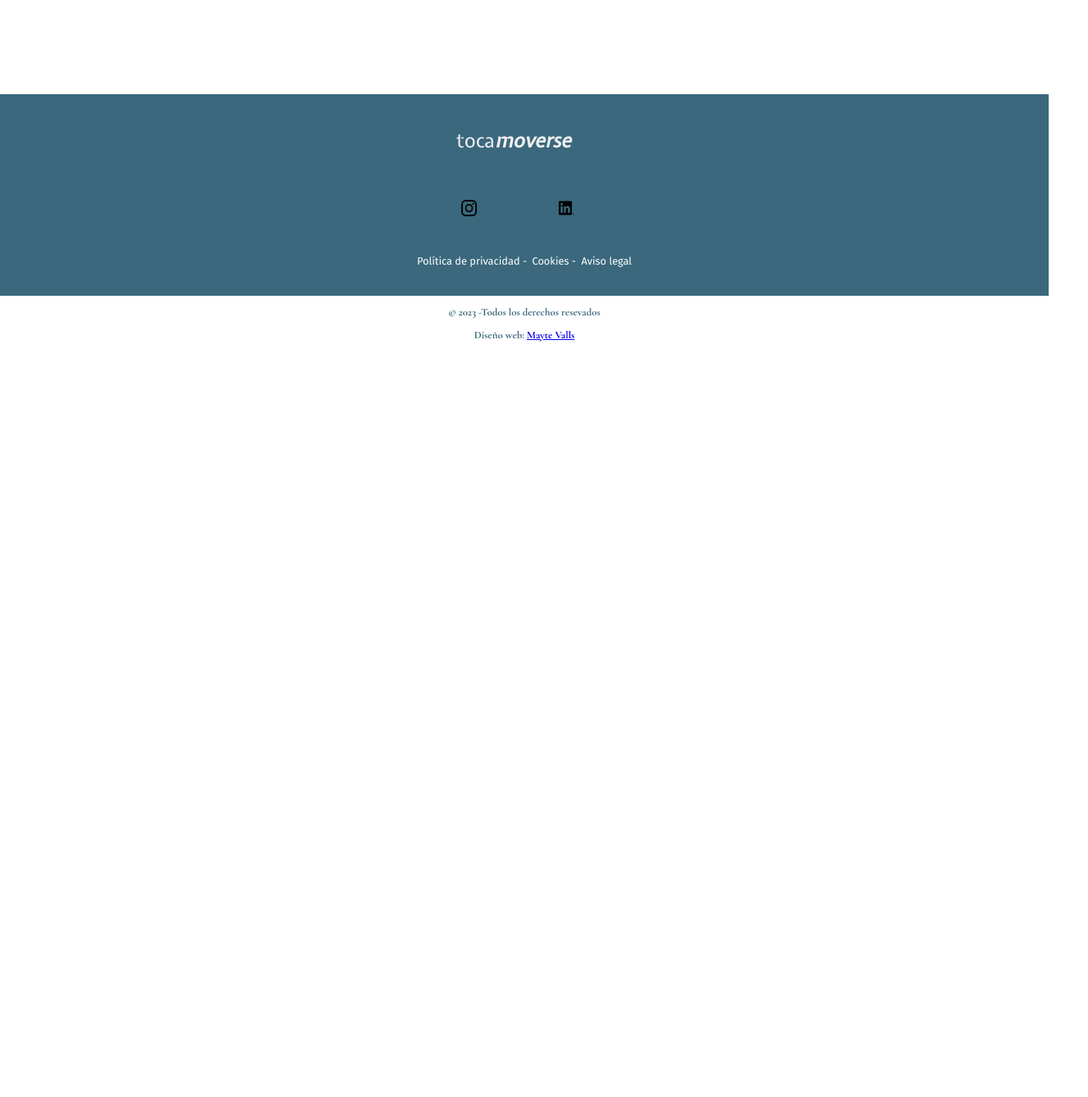
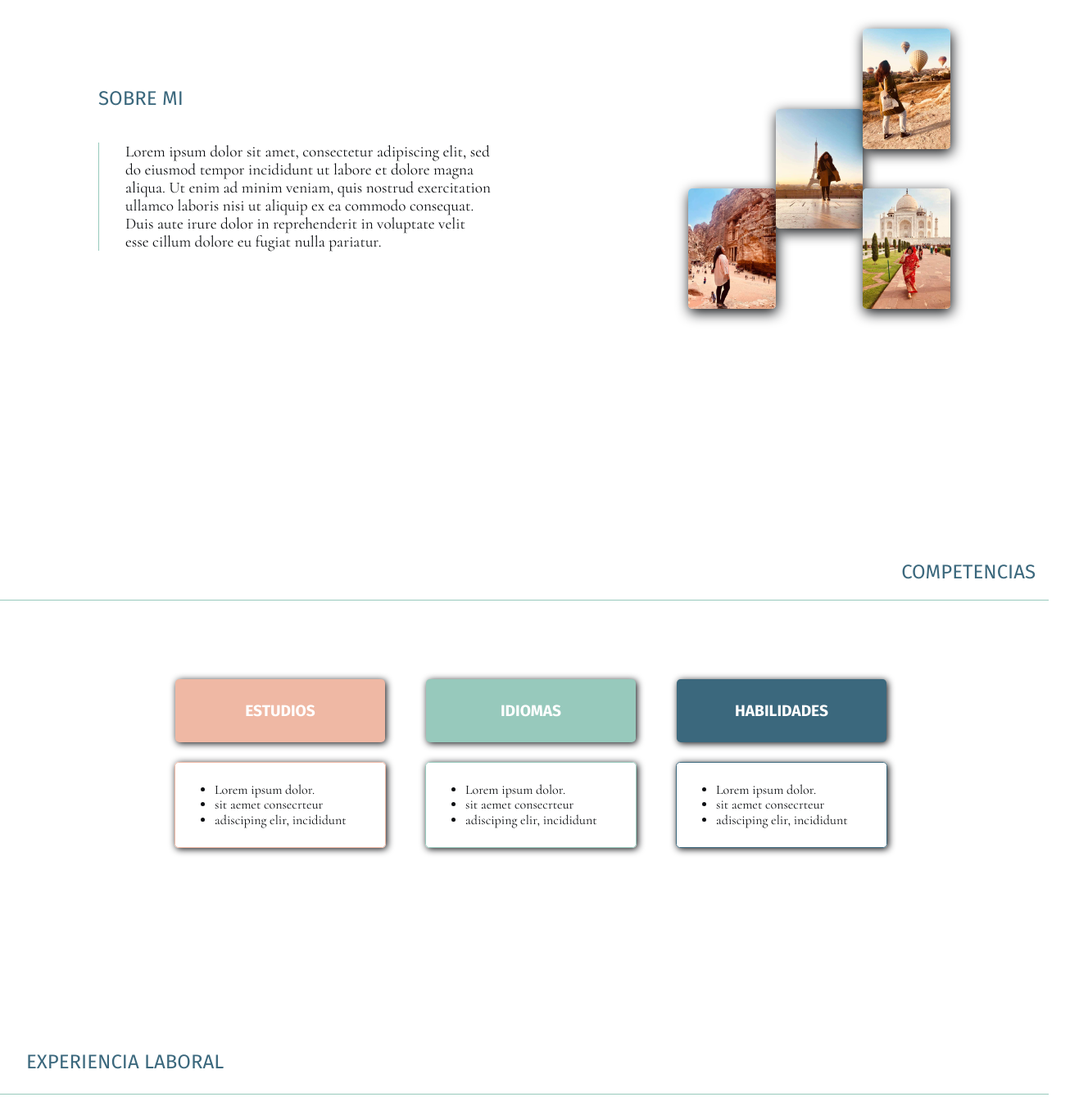
Before and after one commit to MayVT/proyecto_frontend, a plain HTML site: page sobremi.html in a window 1280 px wide. Shown: the part 125-1464 px from the top of the page at 82% size, 1328 px wide, since content can reach past the window. Before the commit the page ends 800 px from the top, so only its background shows below. Drawn offline with nearby package versions, Linux system fonts and the light colour scheme.

Commit message:
Add files via upload

```diff
--- a/sobremi.html
+++ b/sobremi.html
@@ -57,6 +57,89 @@
         </div>
     </header>
     <!-- Fin del Header-->
+    <!-- Main-->
+    <main>
+        <!-- Section de presentación -->
+        <section class="presentation">
+            <div class="container">
+                <div class="presentation__container-text">
+                    <h2 class="presentation__title upper color--darkblue">Sobre mi</h2>
+                    <p class="presentation__text text align">Lorem ipsum dolor sit amet, consectetur adipiscing elit,
+                        sed do eiusmod tempor incididunt ut labore et dolore magna aliqua. Ut enim ad minim veniam, quis
+                        nostrud exercitation ullamco laboris nisi ut aliquip ex ea commodo consequat. Duis aute irure dolor
+                        in reprehenderit in voluptate velit esse cillum dolore eu fugiat nulla pariatur.</p>
+                </div>
+                <div class="presentation__container-images">
+                    <div class="image-rect">
+                        <img class="presentation__image" src="img/aboutme-image1.jpeg" alt="">
+                    </div>
+                    <div class="image-rect--2">
+                        <img class="presentation__image" src="img/aboutme-image2.jpeg" alt="">
+                    </div>
+                    <div class="image-rect--3">
+                        <img class="presentation__image" src="img/aboutme-image3.jpeg" alt="">
+                    </div>
+                    <div class="image-rect--4">
+                        <img class="presentation__image" src="img/aboutme-image4.jpeg" alt="">
+                    </div>
+                </div>
+            </div>
+        </section>
+        <!-- Section curriculum con competencias -->
+        <section class="skills">
+            <div class="container">
+                <div class="skills__container-title">
+                    <h2 class="skills__title title color--darkblue upper align--right">Competencias</h2>
+                </div>
+                <div class="skills__container-skills">
+                    <div class="skills__item">
+                        <div class="skills__item-title background-color--pink">
+                            <h3 class="skills__subtitle subtitle color--white upper align--center">Estudios</h3>
+                        </div>
+                        <div class="skills__item-list border-color--pink">
+                            <ul>
+                                <li>Lorem ipsum dolor.</li>
+                                <li>sit aemet consecrteur</li>
+                                <li>adisciping elir, incididunt</li>
+                            </ul>
+                        </div>
+                    </div>
+                    <div class="skills__item">
+                        <div class="skills__item-title background-color--blue">
+                            <h3 class="skills__subtitle subtitle color--white upper align--center">Idiomas</h3>
+                        </div>
+                        <div class="skills__item-list border-color--blue">
+                            <ul>
+                                <li>Lorem ipsum dolor.</li>
+                                <li>sit aemet consecrteur</li>
+                                <li>adisciping elir, incididunt</li>
+                            </ul>
+                        </div>
+                        </div>
+                        <div class="skills__item">
+                            <div class="skills__item-title background-color">
+                                <h3 class="skills__subtitle subtitle color--white upper align--center">Habilidades</h3>
+                            </div>
+                            <div class="skills__item-list border-color">
+                                <ul>
+                                    <li>Lorem ipsum dolor.</li>
+                                    <li>sit aemet consecrteur</li>
+                                    <li>adisciping elir, incididunt</li>
+                                </ul>
+                            </div>
+                        </div>
+                </div>
+            </div>
+        </section>
+        <!-- Section curriculum con experiencia laboral -->
+        <section class="career">
+            <div class="container">
+                <div class="career__container-title">
+                    <h3 class="career__title title color--darkblue upper">Experiencia laboral</h3>
+                </div>
+            </div>
+        </section>
+    </main>
     <!--Footer -->
     <footer class="footer">
         <div class="container">
```
